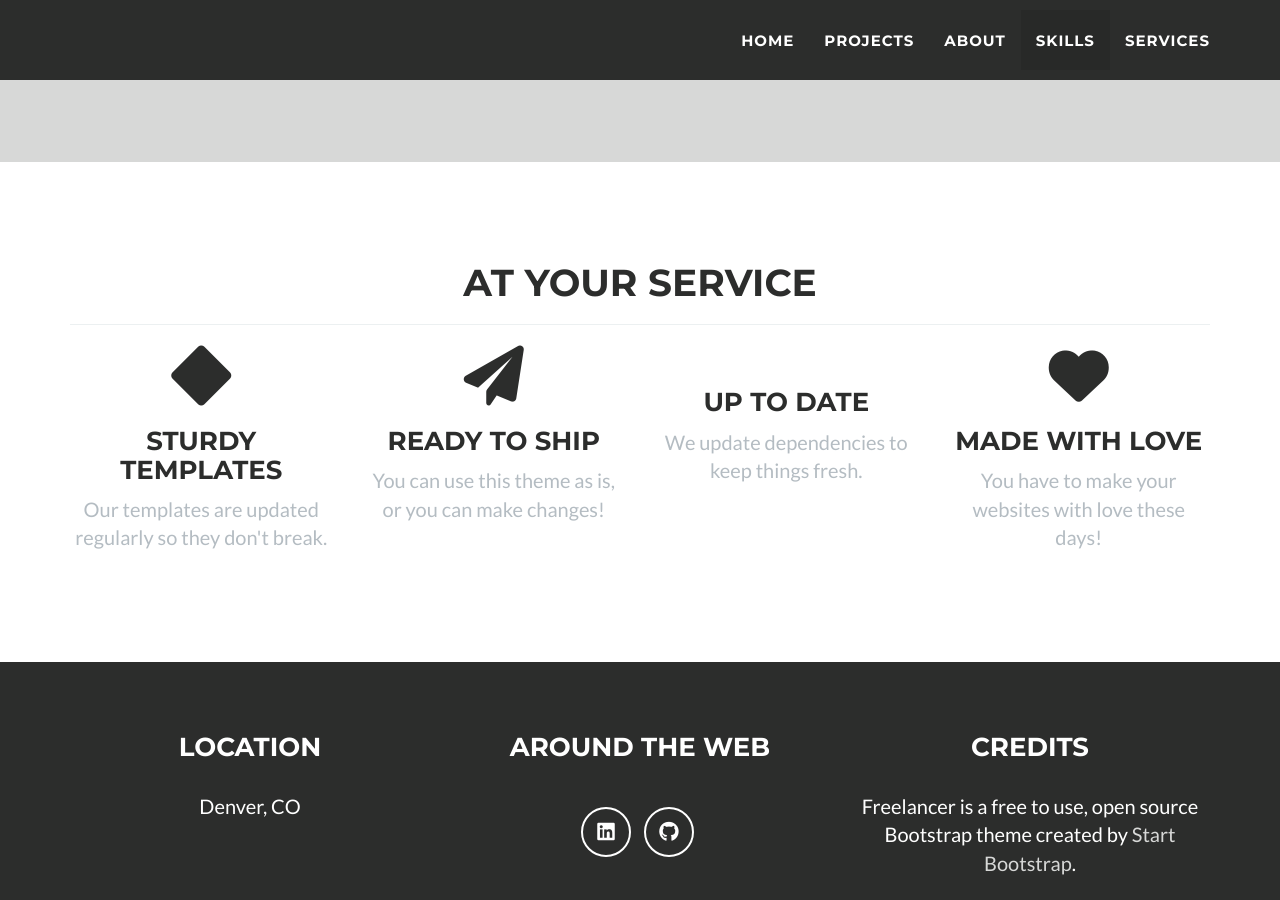
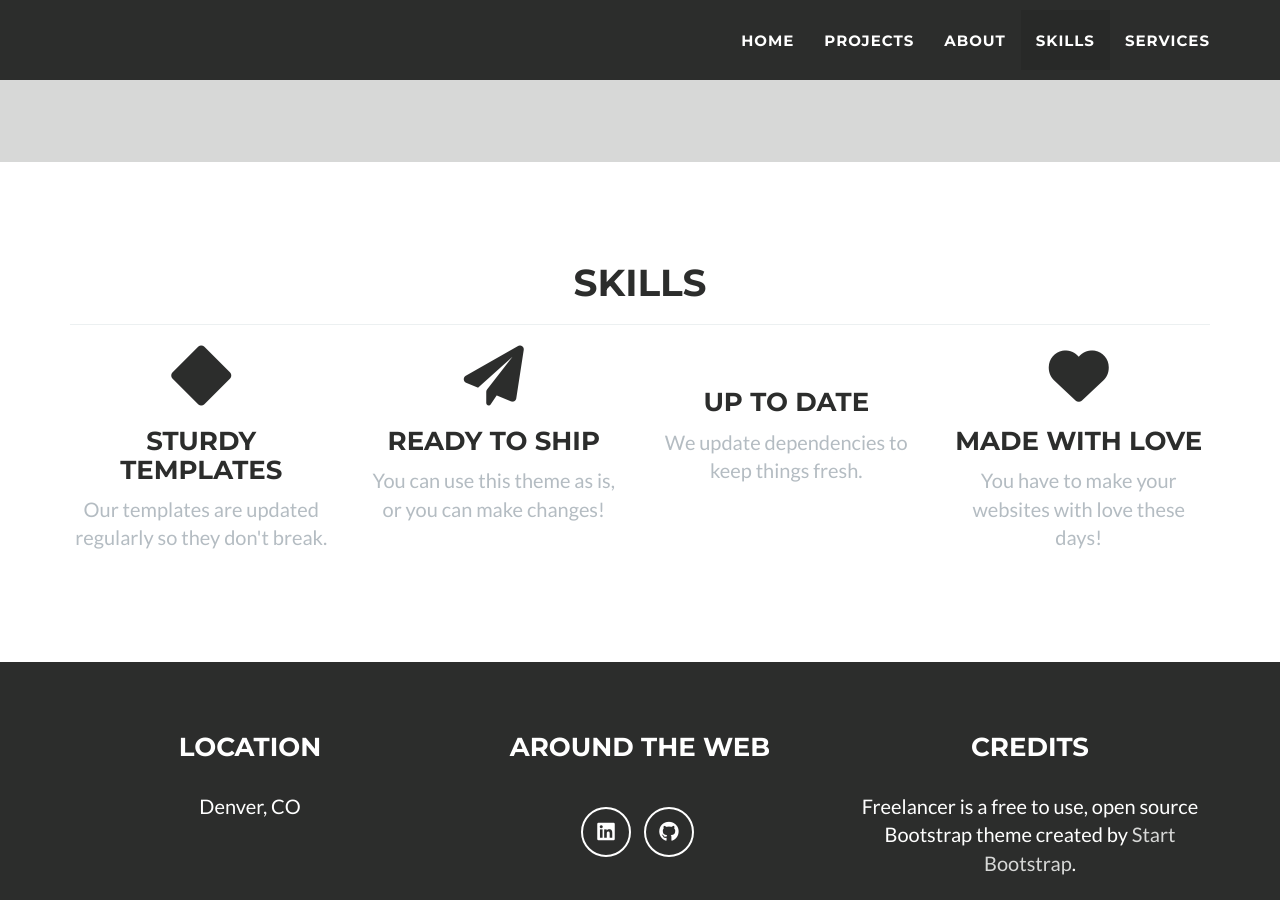
Before and after one commit to brf217/brf217.github.io, a Jekyll site: the page built from _posts/2014-07-18-project-1.markdown, in a window 1280 px wide and 900 px high, scrolled down 2560 px. Built offline with Jekyll 4.4.1, drawn with Linux system fonts in a browser that asks for light colours.

Commit message:
Update services.html

```diff
--- a/_includes/services.html
+++ b/_includes/services.html
@@ -2,7 +2,7 @@
     <div class="container">
         <div class="row">
             <div class="col-lg-12 text-center">
-                <h2 class="section-heading">At Your Service</h2>
+                <h2 class="section-heading">Skills</h2>
                 <hr class="primary">
             </div>
         </div>
```
